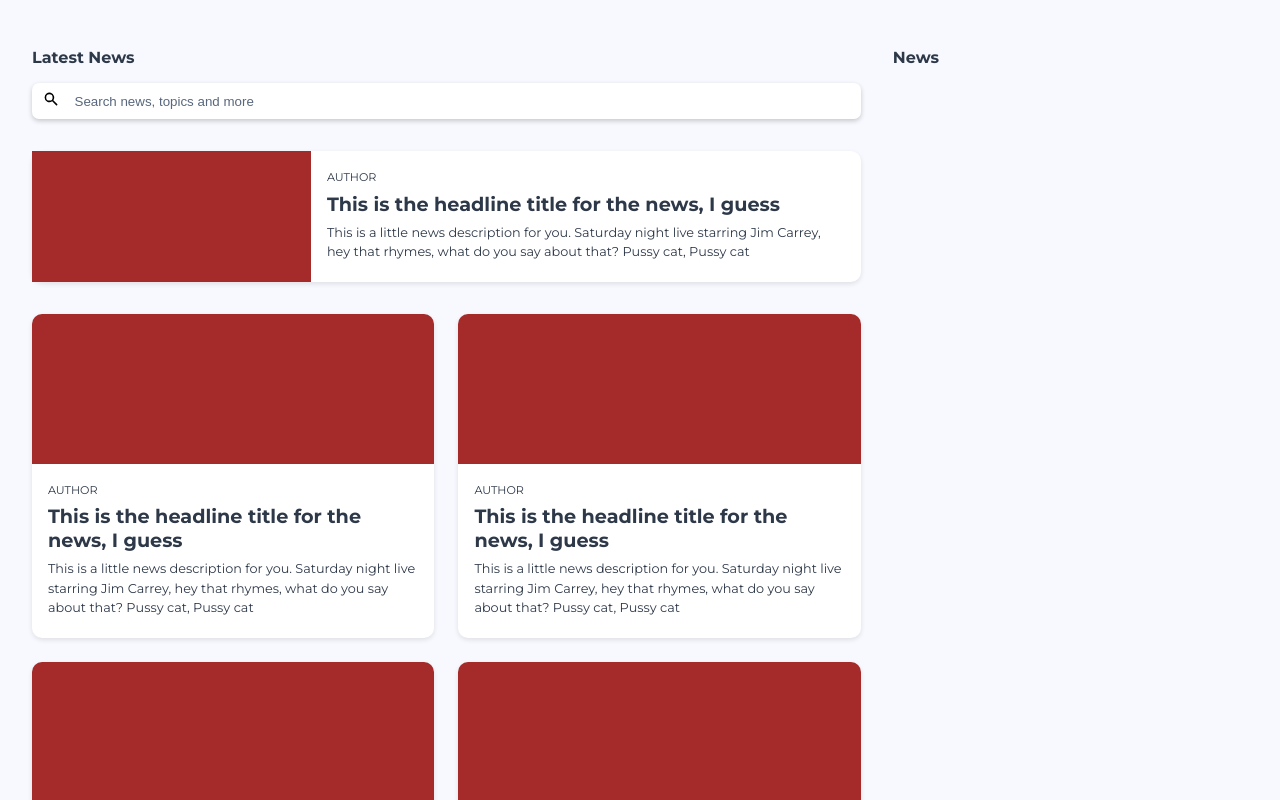
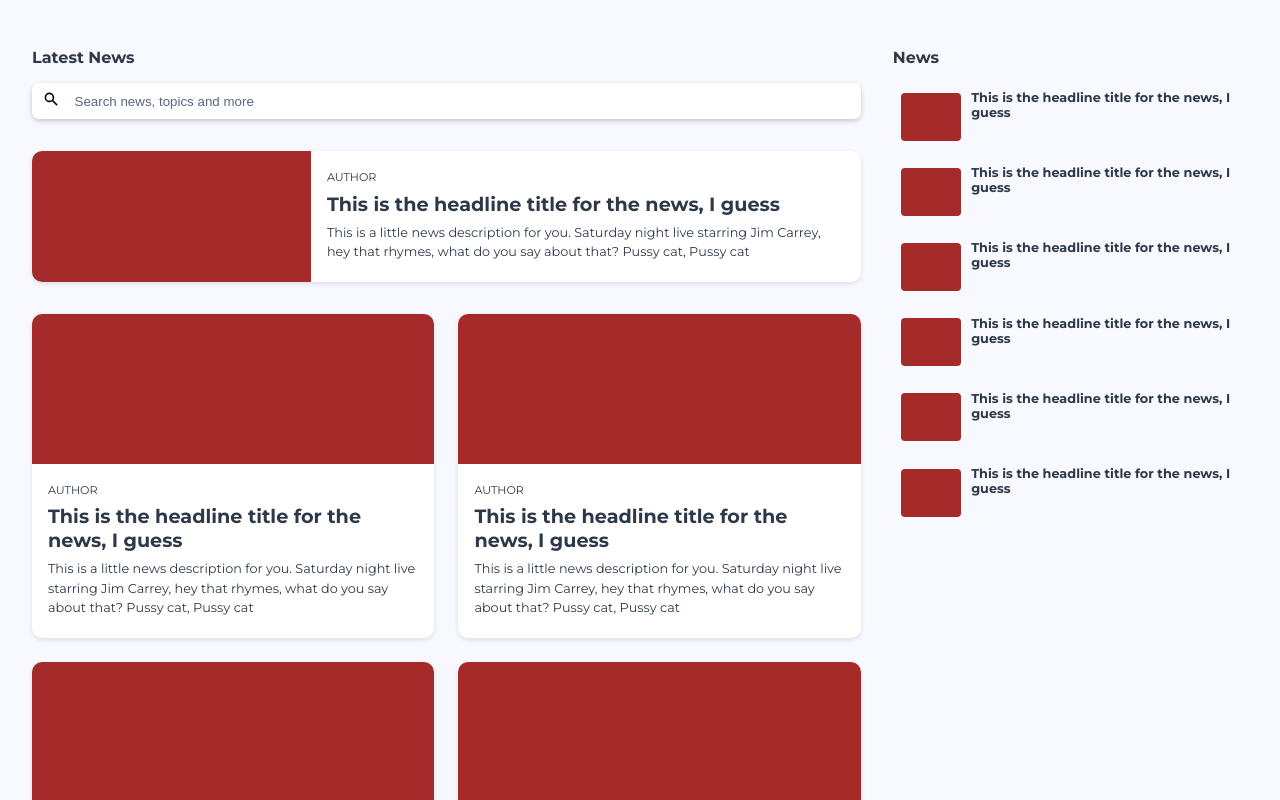
Before and after one commit to Tokonigeorge/news-app, a React (Vite) app in the folder news-app/: page / in a window 1280 px wide. Shown: the top 800 px of the page. Built offline with nearby package versions, Linux system fonts and the light colour scheme.

Commit message:
worked on landing page

```diff
--- a/news-app/src/components/landingPage/News.jsx
+++ b/news-app/src/components/landingPage/News.jsx
@@ -1,11 +1,18 @@
 import React from "react";
 import "../../styles/landingPage/news.css";
 import "../../styles/global.css";
+import Newscard from "./Newscard";
 
 const News = () => {
   return (
     <div className="news">
       <p className="topheader">News</p>
+      <Newscard />
+      <Newscard />
+      <Newscard />
+      <Newscard />
+      <Newscard />
+      <Newscard />
     </div>
   );
 };
--- /dev/null
+++ b/news-app/src/components/landingPage/Newscard.jsx
@@ -0,0 +1,15 @@
+import React from "react";
+import "../../styles/landingPage/newscard.css";
+
+const Newscard = () => {
+  return (
+    <div className="news-card">
+      <div className="newscard-image"></div>
+      <p className="news-title newscard-title">
+        This is the headline title for the news, I guess
+      </p>
+    </div>
+  );
+};
+
+export default Newscard;
--- a/news-app/src/styles/landingPage/bignewscard.css
+++ b/news-app/src/styles/landingPage/bignewscard.css
@@ -11,6 +11,8 @@
 .image-card {
   background-color: brown;
   width: 35%;
+  border-top-left-radius: 10px;
+  border-bottom-left-radius: 10px;
 }
 
 .big-news-content {
--- a/news-app/src/styles/landingPage/landingpage.css
+++ b/news-app/src/styles/landingPage/landingpage.css
@@ -3,3 +3,9 @@
   flex-direction: row;
   padding: 2em;
 }
+
+@media screen and (max-width: 777px) {
+  .landing-page {
+    flex-direction: column;
+  }
+}
--- /dev/null
+++ b/news-app/src/styles/landingPage/newscard.css
@@ -0,0 +1,27 @@
+.news-card {
+  width: 100%;
+  padding: 0.6em 0.5em;
+  margin-top: 0.5em;
+  /* background-color: #ffffff; */
+  border-radius: 8px;
+  display: flex;
+  align-items: stretch;
+  transition: all 0.3s ease-in;
+}
+
+.news-card:hover {
+  background-color: #ffffff;
+  box-shadow: 0 2px 5px rgba(0, 0, 0, 0.1);
+}
+
+.newscard-title {
+  font-size: 0.8em;
+}
+
+.newscard-image {
+  min-height: 3em;
+  border-radius: 4px;
+  width: 4em;
+  background-color: brown;
+  margin-right: 10px;
+}
```
Also changed, not shown: news-app/src/pages/Newspage.jsx (added, +7 -0 lines).
